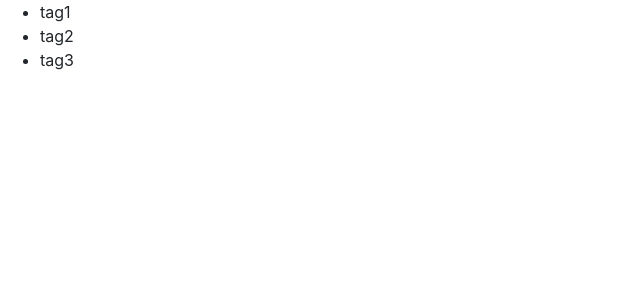
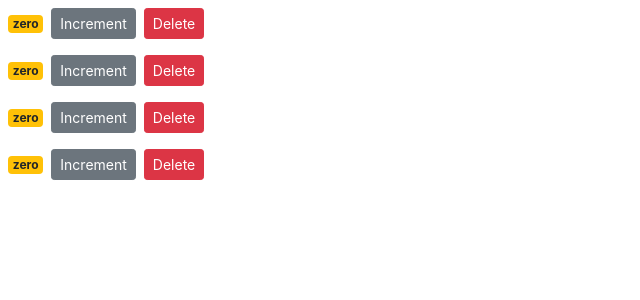
Before and after one commit to apriliandi246/bermain-dengan-ReactJs-season-2, a React (Create React App) app: page / in a window 1280 px wide. Shown: the top 300 px of the page, without its empty margins (0-640 px from the left). Built offline with nearby package versions, Linux system fonts and the light colour scheme.

Commit message:
make another component

```diff
--- a/src/components/counter.jsx
+++ b/src/components/counter.jsx
@@ -2,22 +2,33 @@
 
 class Counter extends Component {
    state = {
-      count: 0,
-      tags: ['tag1', 'tag2', 'tag3']
+      value: this.props.counter.value
    };
 
    render() {
+      console.log(this.props.counter);
       return (
          <div>
-            {this.renderTags()}
+            <span className={this.getBadgeClasses()}>{this.formatCount()}</span>
+            <button onClick={this.handleIncrement} className="btn btn-secondary btn-sm">Increment</button>
+            <button onClick={() => this.props.onDelete(this.props.counter.id)} className="btn btn-danger btn-sm m-2">Delete</button>
          </div>
       );
    }
 
-   renderTags() {
-      if (this.state.tags.length === 0) return <p>There are no tags!</p>;
+   handleIncrement = () => {
+      this.setState({ value: this.state.value + 1 });
+   }
 
-      return <ul>{this.state.tags.map(tag => <li key={tag}>{tag}</li>)}</ul>;
+   getBadgeClasses() {
+      let classes = "badge m-2 badge-";
+      classes += (this.state.value === 0) ? "warning" : "primary";
+      return classes;
+   }
+
+   formatCount() {
+      const { value: count } = this.state;
+      return count === 0 ? 'zero' : count;
    }
 }
 
--- /dev/null
+++ b/src/components/counters.jsx
@@ -0,0 +1,38 @@
+import React, { Component } from 'react';
+import Counter from './counter';
+
+class Counters extends Component {
+   state = {
+      counters: [
+         { id: 1, value: 0 },
+         { id: 2, value: 0 },
+         { id: 3, value: 0 },
+         { id: 4, value: 0 }
+      ]
+   }
+
+   render() {
+      return (
+         <div>
+            {
+               this.state.counters.map(counter =>
+                  <Counter
+                     key={counter.id}
+                     onDelete={this.handleDelete}
+
+                     // atribut counter: menampung data yang diloop
+                     counter={counter}
+                  />
+               )
+            }
+         </div>
+      );
+   }
+
+   handleDelete = (counterId) => {
+      const counters = this.state.counters.filter(c => c.id !== counterId);
+      this.setState({ counters: counters });
+   }
+}
+
+export default Counters;
--- a/src/index.js
+++ b/src/index.js
@@ -1,14 +1,14 @@
 import React from 'react';
 import ReactDOM from 'react-dom';
 import './index.css';
-import App from './App';
+// import App from './App';
 import * as serviceWorker from './serviceWorker';
 import 'bootstrap/dist/css/bootstrap.css';
-import Counter from './components/counter';
+import Counters from './components/counters';
 
 ReactDOM.render(
   <React.StrictMode>
-    <Counter />
+    <Counters />
   </React.StrictMode>,
   document.getElementById('root')
 );
```
